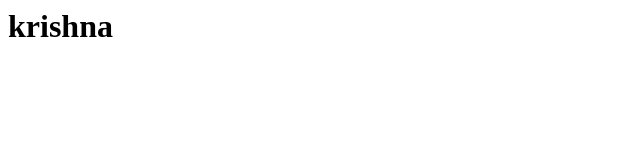
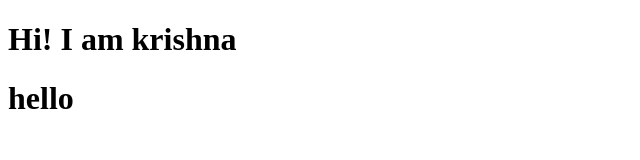
Before and after one commit to gitkrishnaa/project1, a plain HTML site: page index.html in a window 1280 px wide. Shown: the whole page, without its empty margins (0-640 px from the left). Drawn offline with Linux system fonts and the light colour scheme.

Commit message:
Update index.html

```diff
--- a/index.html
+++ b/index.html
@@ -1 +1,18 @@
-<h1> krishna </h1>
+<!DOCTYPE html>
+<html lang="en">
+<head>
+    <meta charset="UTF-8">
+    <meta http-equiv="X-UA-Compatible" content="IE=edge">
+    <meta name="viewport" content="width=device-width, initial-scale=1.0">
+    <title>krishna profile</title>
+</head>
+<body>
+<div id="nav">
+<div><h1>Hi! I am krishna</h1></div>
+<h1>hello</h1>
+
+
+</div>
+
+</body>
+</html>
```
